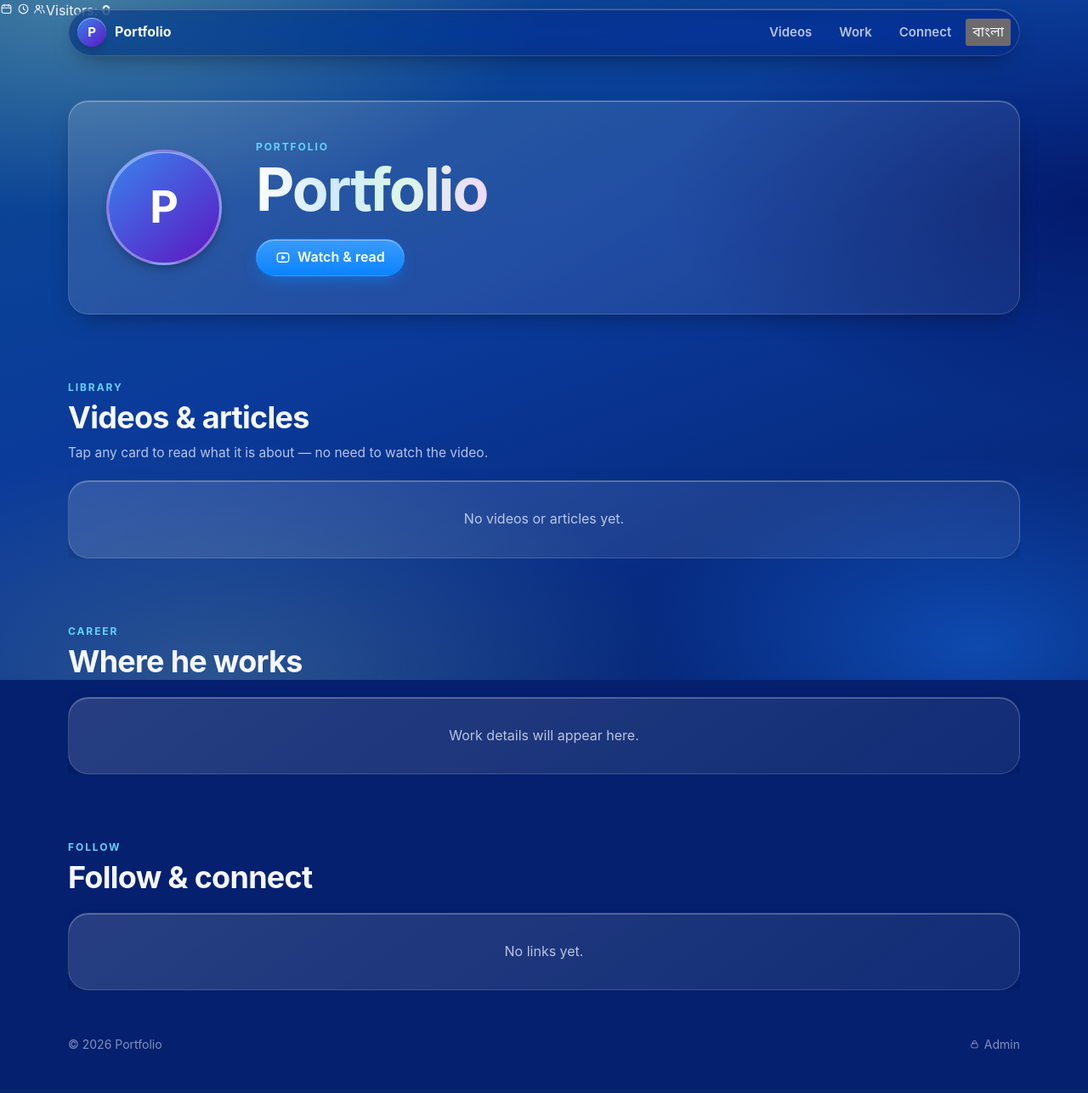
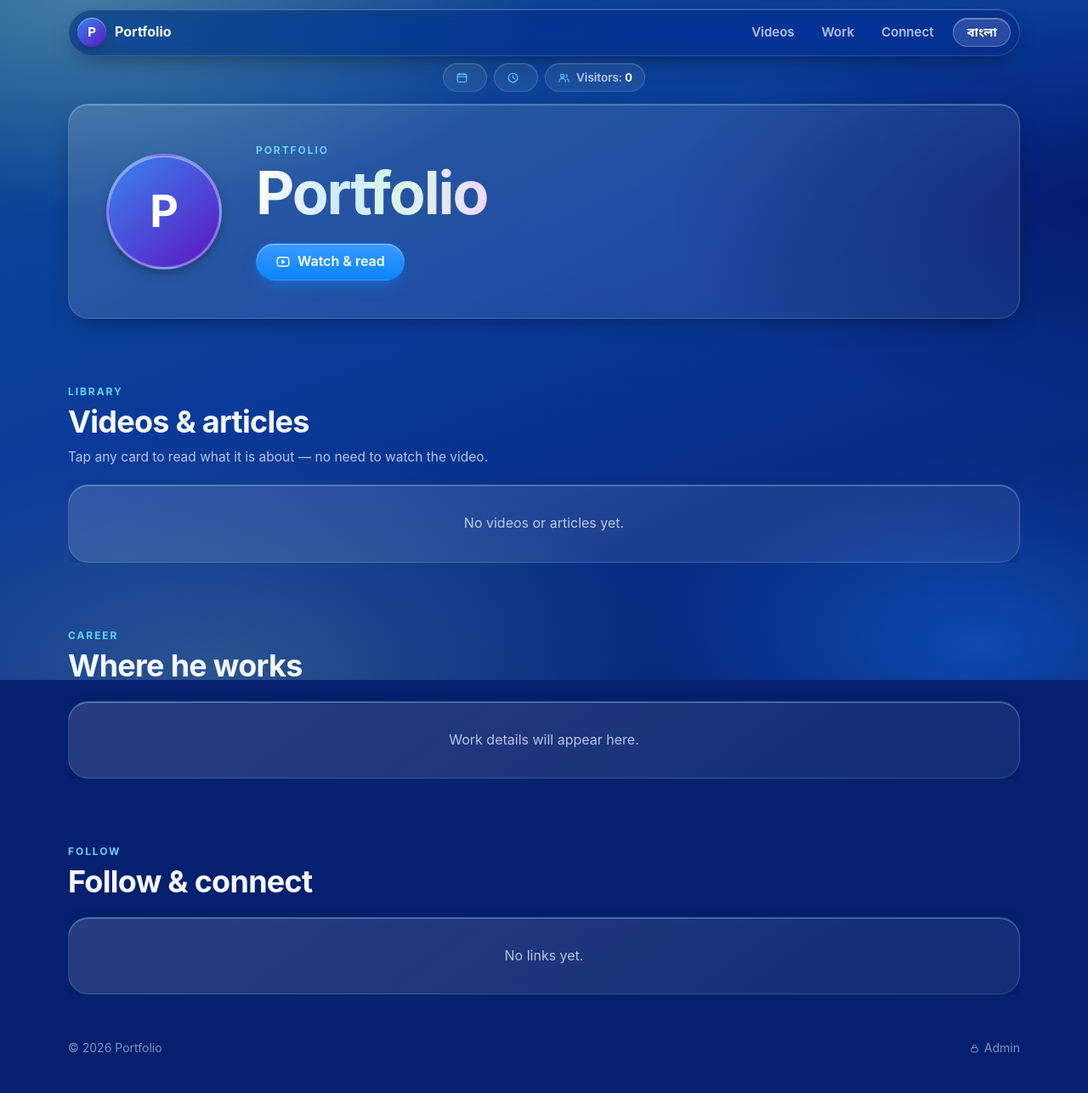
Before and after one commit to cocsahil15-dotcom/IzazAhmadBlog, a Flask app: page / in a window 1280 px wide. Shown: the whole page at 85% size. Before the commit the page ends 1234 px from the top, so only its background shows below. Run offline with Flask 3, Linux system fonts and the light colour scheme; data that the repository does not hold is empty; some libraries are stand-ins or nearby versions; some web fonts are replaced.

Commit message:
Add files via upload

```diff
--- a/static/css/style.css
+++ b/static/css/style.css
@@ -19,7 +19,7 @@
   --radius-sm: 16px;
   --gap: clamp(14px, 2.4vw, 22px);
   --safe-b: env(safe-area-inset-bottom, 0px);
-  --font: -apple-system, BlinkMacSystemFont, "SF Pro Display", "SF Pro Text", "Inter",
+  --font: "BnWeb", -apple-system, BlinkMacSystemFont, "SF Pro Display", "SF Pro Text", "Inter",
           "Segoe UI", "Noto Sans Bengali", "Nirmala UI", "Hind Siliguri", Roboto,
           "Helvetica Neue", Arial, sans-serif;
 }
@@ -526,3 +526,44 @@ body.lock .shadhin { display: none; }
 @media (prefers-reduced-motion: reduce) {
   *, *::before, *::after { animation-duration: .001ms !important; animation-iteration-count: 1 !important; transition-duration: .001ms !important; scroll-behavior: auto !important; }
 }
+
+/* ==========================================================================
+   Bangla web font (only used for Bangla characters), live bar, language button
+   ========================================================================== */
+@font-face { font-family: "BnWeb"; font-style: normal; font-weight: 400; font-display: swap;
+  src: url("../fonts/noto-sans-bengali-bengali-400-normal.woff2") format("woff2");
+  unicode-range: U+0964-0965, U+0980-09FE, U+200C-200D, U+20B9, U+25CC; }
+@font-face { font-family: "BnWeb"; font-style: normal; font-weight: 600; font-display: swap;
+  src: url("../fonts/noto-sans-bengali-bengali-600-normal.woff2") format("woff2");
+  unicode-range: U+0964-0965, U+0980-09FE, U+200C-200D, U+20B9, U+25CC; }
+@font-face { font-family: "BnWeb"; font-style: normal; font-weight: 700; font-display: swap;
+  src: url("../fonts/noto-sans-bengali-bengali-700-normal.woff2") format("woff2");
+  unicode-range: U+0964-0965, U+0980-09FE, U+200C-200D, U+20B9, U+25CC; }
+
+/* Bangla needs a little more line height, and no letter-spacing (it breaks the joined letters) */
+html[lang="bn"] body { line-height: 1.75; }
+html[lang="bn"] h1, html[lang="bn"] h2, html[lang="bn"] h3 { line-height: 1.4; letter-spacing: 0; }
+html[lang="bn"] .eyebrow { letter-spacing: 0; text-transform: none; font-size: 13.5px; }
+html[lang="bn"] .tabbar a { font-size: 12px; }
+
+/* live date / time / visitors */
+.livebar { width: min(1120px, 100% - 32px); margin: 0 auto; padding: 74px 0 0; display: flex; flex-wrap: wrap;
+  justify-content: center; gap: 8px; position: relative; z-index: 1; }
+.live-item { display: inline-flex; align-items: center; gap: 7px; padding: 6px 14px; border-radius: 999px;
+  font-size: 13.5px; font-weight: 600; color: var(--ink-2); background: var(--card); border: 1px solid var(--stroke);
+  box-shadow: inset 0 1px 0 rgba(255,255,255,.18); font-variant-numeric: tabular-nums; line-height: 1.5; }
+.live-item .ico { color: var(--teal); }
+.live-item b { color: #fff; font-weight: 700; }
+.livebar ~ main .container { padding-top: 14px; }
+@media (max-width: 820px) { .livebar { width: min(1120px, 100% - 28px); padding-top: 70px; gap: 6px; }
+  .live-item { font-size: 12.5px; padding: 5px 11px; } }
+
+/* language button */
+.lang-btn { margin-left: 6px; padding: 7px 15px; border-radius: 999px; border: 1px solid rgba(255,255,255,.3);
+  background: rgba(255,255,255,.14); color: #fff; font-weight: 650; font-size: 14.5px; line-height: 1.3;
+  box-shadow: inset 0 1px 0 rgba(255,255,255,.3); transition: background .2s; -webkit-tap-highlight-color: transparent; }
+.lang-btn:hover { background: rgba(255,255,255,.26); }
+
+/* real Facebook logo: blue disc with the white "f" on a white tile */
+.ico-brand { border-radius: 50%; }
+.hero-social a[data-p="facebook"], .pass[data-p="facebook"] .pass-ico { background: #fff; box-shadow: inset 0 1px 0 rgba(255,255,255,.6); }
```
